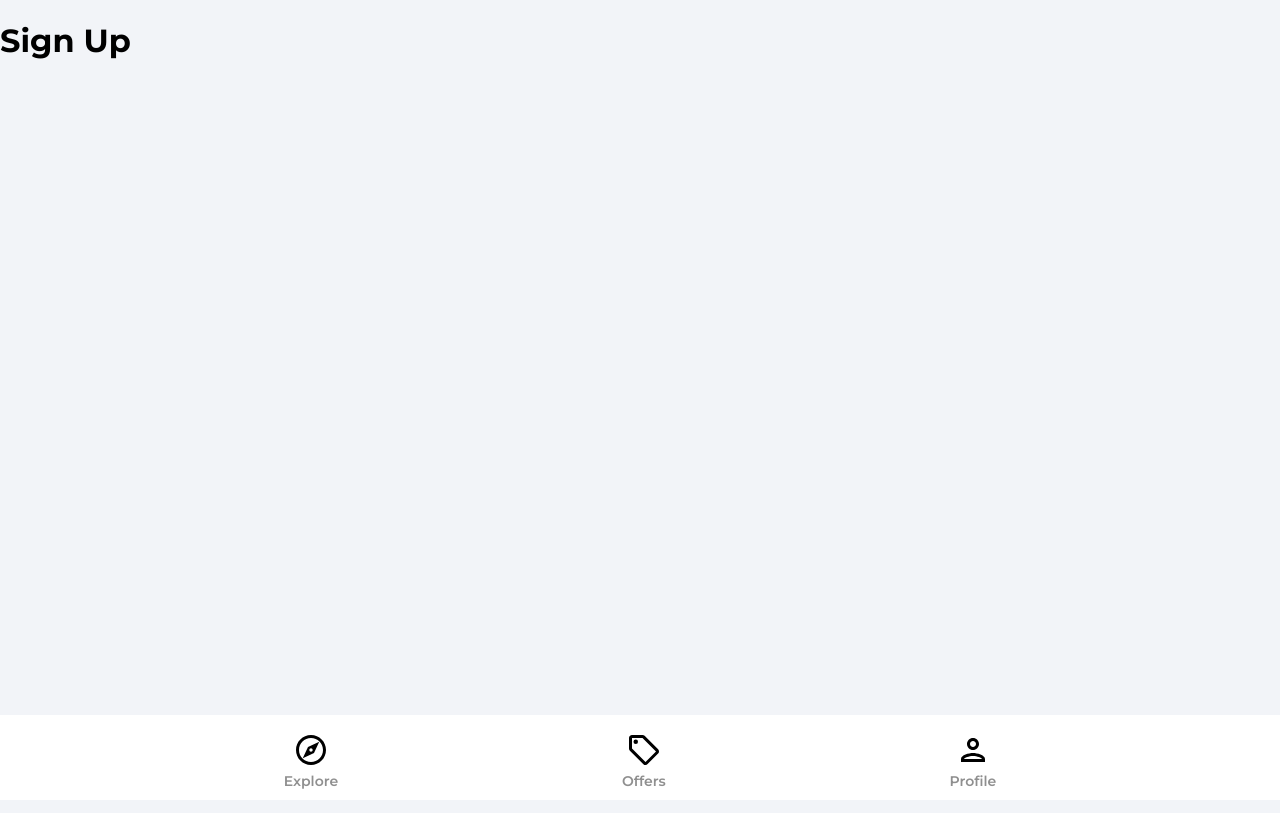
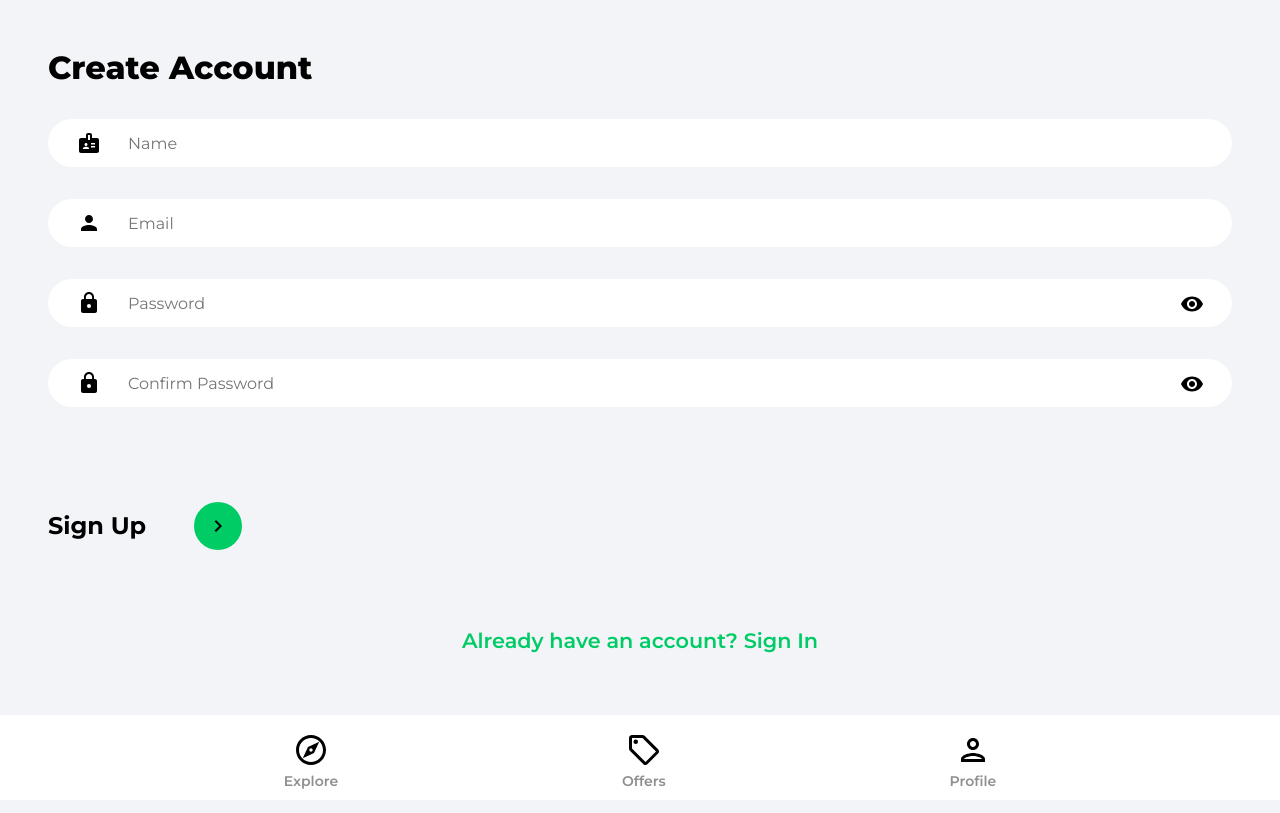
Before and after one commit to dhairya-p/house-marketplace, a React (Vite) app: page /sign-up in a window 1280 px wide. Built offline with nearby package versions, Linux system fonts and the light colour scheme.

Commit message:
Added signup page

```diff
--- a/index.html
+++ b/index.html
@@ -2,7 +2,7 @@
 <html lang="en">
   <head>
     <meta charset="UTF-8" />
-    <link rel="icon" type="image/svg+xml" href="/vite.svg" />
+    <link rel="icon" type="image/png" href="src/assets/favicon.png" />
     <meta name="viewport" content="width=device-width, initial-scale=1.0" />
     <title>Housing Marketplace</title>
   </head>
--- a/src/index.css
+++ b/src/index.css
@@ -205,12 +205,37 @@ button {
   position: relative;
 }
 
+.confirmPasswordInputDiv {
+  position: relative;
+}
+
+.confirmPasswordInput {
+  margin-bottom: 2rem;
+  background: url('./assets/svg/lockIcon.svg') #ffffff 2.5% center no-repeat;
+}
+
 .passwordInput {
   margin-bottom: 2rem;
   background: url('./assets/svg/lockIcon.svg') #ffffff 2.5% center no-repeat;
 }
 
 .showPassword {
+  cursor: pointer;
+  position: absolute;
+  top: -4%;
+  right: 1%;
+  padding: 1rem;
+}
+
+.passwordMismatch {
+  color: #ff0000;
+  font-weight: 600;
+  margin-top: -0.5rem;
+  margin-bottom: 1rem;
+  margin-left: 1rem;
+}
+
+.showConfirmPassword {
   cursor: pointer;
   position: absolute;
   top: -4%;
--- a/src/pages/SignUp.jsx
+++ b/src/pages/SignUp.jsx
@@ -1,9 +1,133 @@
+import { useState } from "react"
+import { Link, useNavigate } from "react-router-dom"
+import {getAuth, createUserWithEmailAndPassword, updateProfile} from "firebase/auth"
+import { db } from "../firebase.config.js"
+import ArrowRightIconUrl from '../assets/svg/keyboardArrowRightIcon.svg'
+import visibilityIconUrl from '../assets/svg/visibilityIcon.svg'
 
 function SignUp() {
+  const [showPassword, setShowPassword] = useState(false)
+  const [passwordMatch, setPasswordMatch] = useState(true)
+  const [showConfirmPassword, setShowConfirmPassword] = useState(false)
+  const [formData, setFormData] = useState({
+    name: '',
+    email: '',
+    password: '',
+    confirmPassword: ''
+  })
+  const { name, email, password, confirmPassword } = formData
+  const navigate = useNavigate()
+  const onChange = (e) => {
+    setFormData((prevState) => ({
+      ...prevState,
+      [e.target.id]: e.target.value
+    }))
+  }
+  const onSubmit = async (e) => {
+    e.preventDefault()
+    if (password !== confirmPassword) {
+      console.log("Passwords do not match")
+      setPasswordMatch(false)
+      return
+    }
+    try {
+      const auth = getAuth()
+
+      const userCredential = await createUserWithEmailAndPassword(auth, email, password)
+      const user = userCredential.user
+
+      updateProfile(auth.currentUser, {
+        displayName: name
+      })
+      setPasswordMatch(true)
+      navigate('/')
+    } catch (error) {
+      console.log("Error creating user", error)
+    }
+
+  }
+
   return (
-    <div>
-      <h1>Sign Up</h1>
+    <div className="pageContainer">
+      <header>
+        <p className="pageHeader">Create Account</p>
+     </header>
+
+      <form onSubmit={onSubmit}>
+        <input
+          type="name"
+          className="nameInput"
+          placeholder="Name"
+          id="name"
+          value={name}
+          onChange={onChange}
+        />
+
+        <input
+          type="email"
+          className="emailInput"
+          placeholder="Email"
+          id="email"
+          value={email}
+          onChange={onChange}
+        />
+
+        <div className="passwordInputDiv">
+          <input
+            type={showPassword ? "text" : "password"}
+            className="passwordInput"
+            placeholder="Password"
+            id="password"
+            value={password}
+            onChange={onChange}
+          />
+          <img
+            src={visibilityIconUrl}
+            alt="show password"
+            className="showPassword"
+            onClick={() => setShowPassword((prevState) => !prevState)}
+          />
+        </div>
+
+        <div className="confirmPasswordInputDiv">
+          <input
+            type={showConfirmPassword ? "text" : "password"}
+            className="passwordInput"
+            placeholder="Confirm Password"
+            id="confirmPassword"
+            value={confirmPassword}
+            onChange={onChange}
+          />
+          <img
+            src={visibilityIconUrl}
+            alt="show confirm password"
+            className="showConfirmPassword"
+            onClick={() => setShowConfirmPassword((prevState) => !prevState)}
+          />
+        </div>
+
+        {!passwordMatch && <p className="passwordMismatch">Passwords do not match</p>}
+
+        <div className="signUpBar">
+          <p className="signUpText">Sign Up</p>
+          <button className="signUpButton">
+            <img
+              src={ArrowRightIconUrl}
+              alt="arrow right"
+              className="arrowRightIcon"
+              onClick={onSubmit}
+            />
+          </button>
+        </div>
+      </form>
+
+      {/* Google OAuth */}
+
+      <Link to="/sign-in" className="registerLink">
+        Already have an account? Sign In
+      </Link>
     </div>
+
   )
 }
 
```
Also changed, not shown: src/App.jsx (line endings or trailing spaces), src/assets/favicon.png (added).
